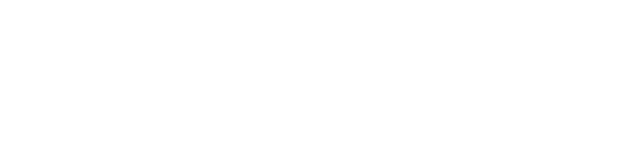
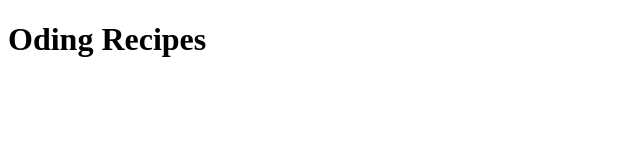
Before and after one commit to ZilberWeb/odin-recipes, a plain HTML site: page index.html in a window 1280 px wide. Shown: the whole page, without its empty margins (0-640 px from the left). Drawn offline with Linux system fonts and the light colour scheme.

Commit message:
Add header

```diff
--- a/index.html
+++ b/index.html
@@ -6,6 +6,7 @@
     <title>Odin Recipes</title>
 </head>
 <body>
+    <h1>Oding Recipes</h1>
 
 </body>
 </html>
```
